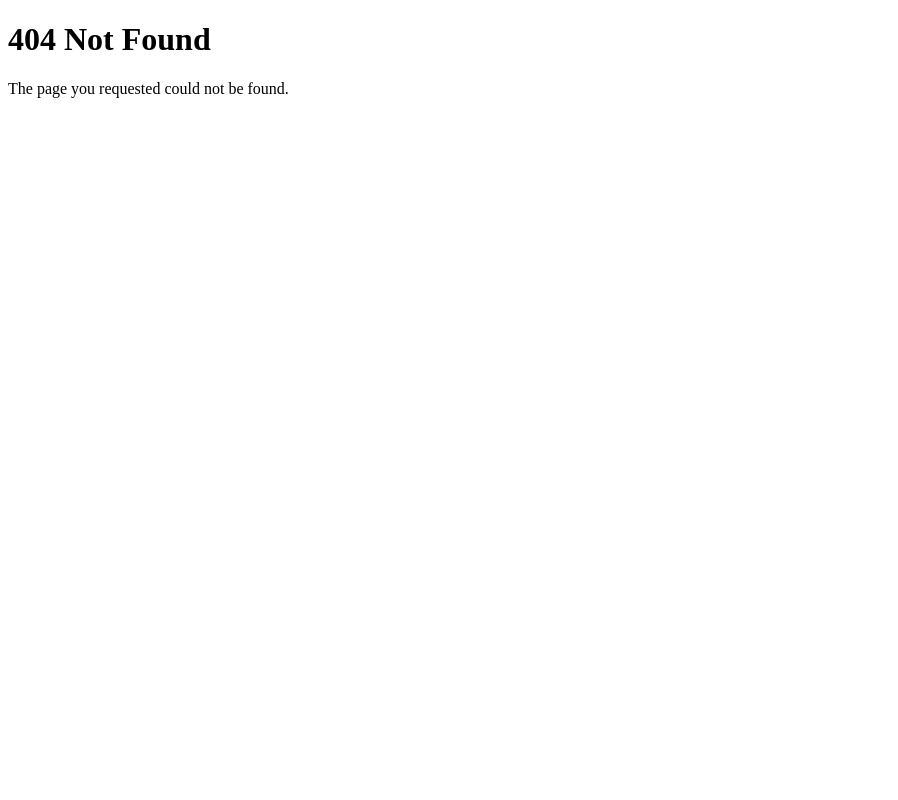
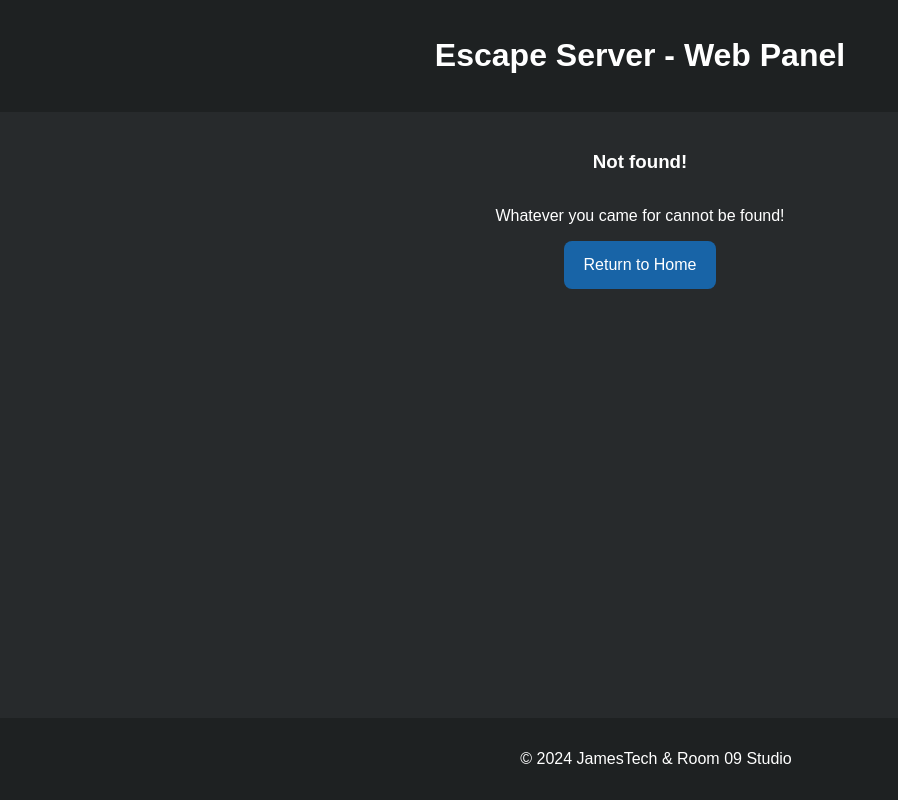
Before and after one commit to Awsomeworld304/EscapeServer, a Flask app: template templates/404.html in a window 1280 px wide. Shown: the whole page, without its empty margins (0-898 px from the left). Run offline with Flask 3, Linux system fonts and the light colour scheme; the template is opened without the code that fills it, so the values that code supplies are empty.

Commit message:
much much better 404 page

```diff
--- /dev/null
+++ b/static/stylesheets/404.css
@@ -0,0 +1,92 @@
+html {
+    background-color: #181a1b !important;
+    color-scheme: dark !important;
+}
+body {
+    font-family: Arial, sans-serif;
+    margin: 0;
+    padding: 0;
+    background-color: #1e2122;
+    display: flex;
+    flex-direction: column;
+    height: 100vh;
+}
+#centertext {text-align: center;}
+header {
+    background-color: #1e2122;
+    color: #fff;
+    padding: 1rem;
+    text-align: center;
+}
+main {
+    background-color: #272a2c;
+    flex: 1;
+    overflow-y: auto;
+    padding: 20px;
+    display: flex;
+    flex-direction: column;
+    justify-content: flex-start;
+    align-items: center;
+    margin-bottom: 80px;
+}
+input, select, button {
+    padding: 10px;
+    border: 1px solid #ccc;
+    border-radius: 4px;
+    background-color: #3a3d3f;
+}
+input, select, button {
+    padding: 10px;
+    border: 1px solid #ccc;
+    border-radius: 4px;
+    background-color: #3a3d3f;
+}
+footer {
+    background-color: #1e2122;
+    color: #fff;
+    text-align: center;
+    padding: 1rem;
+    position: fixed;
+    width: 100%;
+    bottom: 0;
+}
+label, input, select, button {
+    width: 100%;
+    margin-bottom: 10px;
+    color: #fff;
+    box-sizing: border-box;
+}
+input, select, button {
+    padding: 10px;
+    border: 1px solid #ccc;
+    border-radius: 4px;
+    background-color: #3a3d3f;
+}
+button {
+    align-self: flex-start;
+    background-color: #1864a7;
+    border: none;
+    border-radius: 8px;
+    color: white;
+    padding: 15px 20px;
+    text-align: center;
+    text-decoration: none;
+    display: inline-block;
+    font-size: 16px;
+    cursor: pointer;
+    transition-duration: 0.3s;
+  }
+
+  button:hover {
+    background-color: #ac3c3c!important;
+    color: white;
+  }
+
+@media (max-width: 600px) {
+    div.form {
+        padding: 10px;
+    }
+    label, input, select, button {
+        font-size: 14px;
+    }
+}
--- a/templates/404.html
+++ b/templates/404.html
@@ -1,10 +1,23 @@
 <!DOCTYPE html>
-<html>
+<html lang="en">
 <head>
-    <title>Page Not Found</title>
+    <meta charset="UTF-8">
+    <meta name="viewport" content="width=device-width, initial-scale=1.0">
+    <title>Escape Server</title>
+    <link rel="icon" type="image/x-icon" href="/static/favicon.svg">
+    <link rel="stylesheet" href="/static/stylesheets/404.css">
 </head>
 <body>
-    <h1>404 Not Found</h1>
-    <p>The page you requested could not be found.</p>
+    <header>
+        <h1>Escape Server - Web Panel</h1>
+    </header>
+    <main>
+        <h3>Not found!</h3>
+        <p>Whatever you came for cannot be found!</p>
+        <a href="/"><button type="button">Return to Home</button></a>
+    </main>
+    <footer>
+        <p>&copy; 2024 JamesTech & Room 09 Studio</p>
+    </footer>
 </body>
 </html>
```
